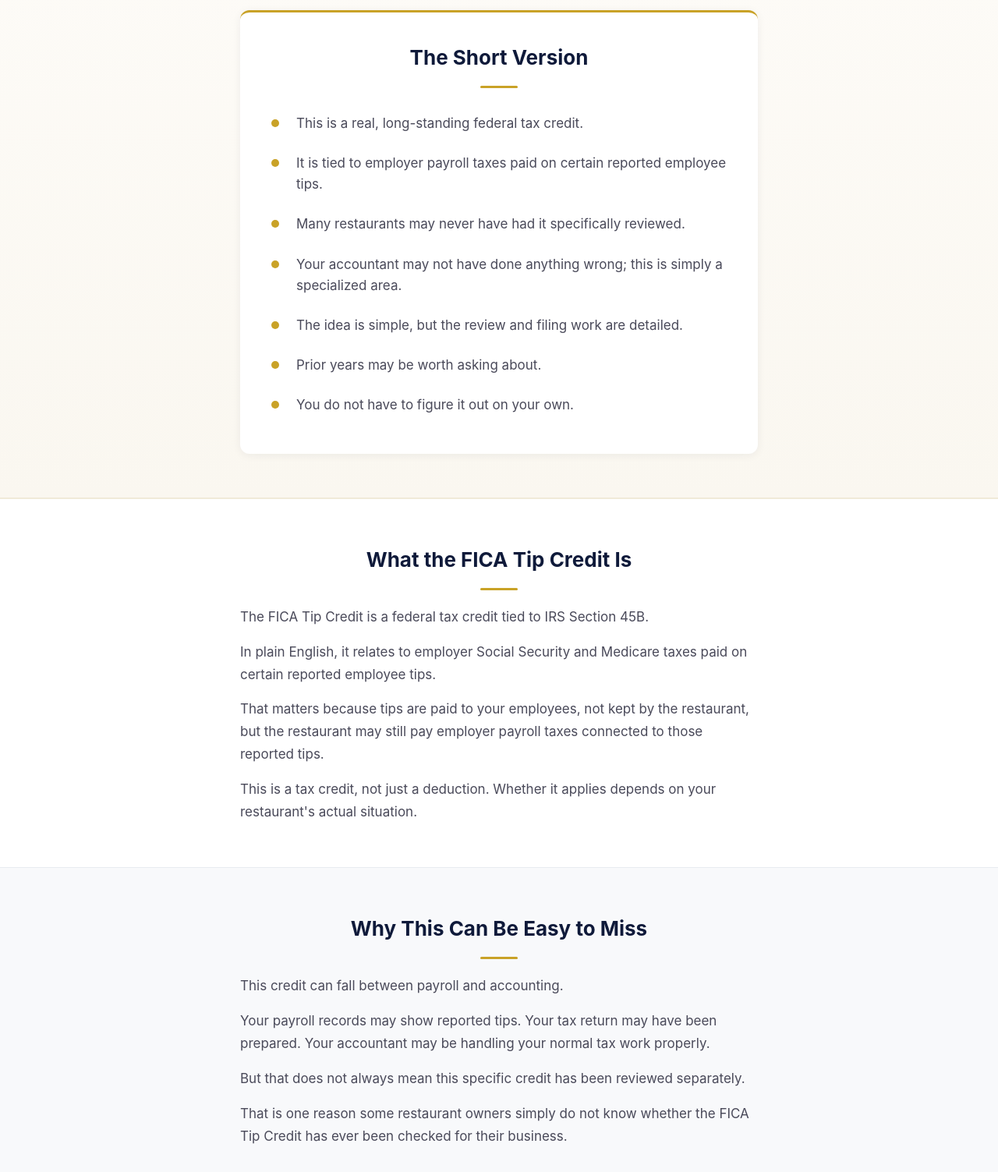
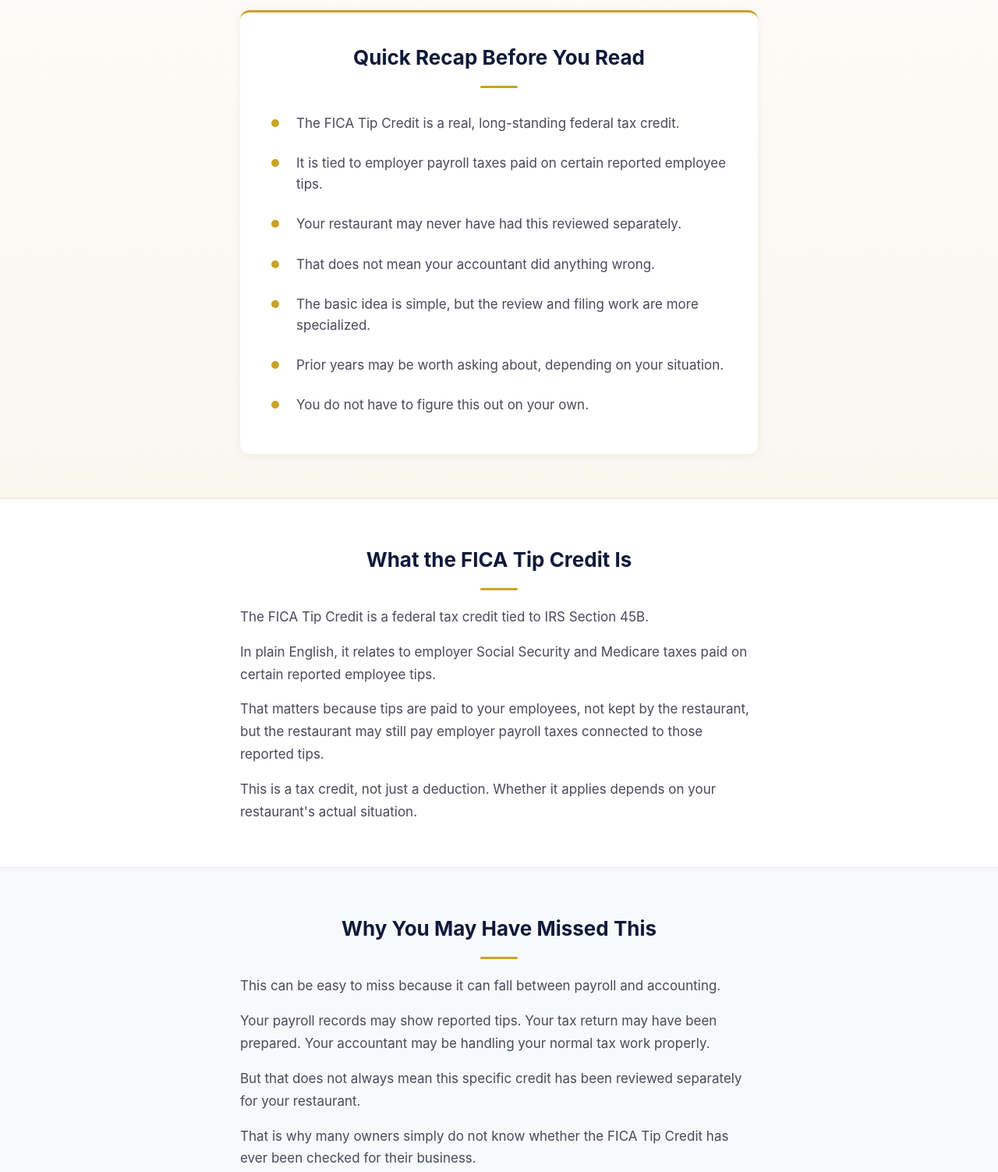
Before and after one commit to samh-star/fintitan-bridge, a website: page index.html in a window 1280 px wide. Shown: the part 640-2143 px from the top of the page at 78% size. Drawn offline with Linux system fonts and the light colour scheme.

Commit message:
Polish tone and wording for Draft v11

```diff
--- a/index.html
+++ b/index.html
@@ -480,7 +480,7 @@
 
     <!-- Hero -->
     <section class="hero">
-        <div style="position: absolute; top: 16px; right: 20px; font-size: 12px; color: rgba(255,255,255,0.4); letter-spacing: 0.3px;">Draft v10 — Outline-Based Page</div>
+        <div style="position: absolute; top: 16px; right: 20px; font-size: 12px; color: rgba(255,255,255,0.4); letter-spacing: 0.3px;">Draft v11 — Polished Tone</div>
         <div class="container">
             <h1>This May Be Worth Checking<br>If Your Restaurant Has<br><span>Tipped Employees</span></h1>
             <p>If your restaurant has tipped employees, there is a federal tax credit that may be worth asking about.</p>
@@ -494,15 +494,15 @@
     <section class="section section-gold" id="short-version">
         <div class="container">
             <div class="section-card">
-                <h2>The Short Version</h2>
+                <h2>Quick Recap Before You Read</h2>
                 <ul class="simple-list">
-                    <li>This is a real, long-standing federal tax credit.</li>
+                    <li>The FICA Tip Credit is a real, long-standing federal tax credit.</li>
                     <li>It is tied to employer payroll taxes paid on certain reported employee tips.</li>
-                    <li>Many restaurants may never have had it specifically reviewed.</li>
-                    <li>Your accountant may not have done anything wrong; this is simply a specialized area.</li>
-                    <li>The idea is simple, but the review and filing work are detailed.</li>
-                    <li>Prior years may be worth asking about.</li>
-                    <li>You do not have to figure it out on your own.</li>
+                    <li>Your restaurant may never have had this reviewed separately.</li>
+                    <li>That does not mean your accountant did anything wrong.</li>
+                    <li>The basic idea is simple, but the review and filing work are more specialized.</li>
+                    <li>Prior years may be worth asking about, depending on your situation.</li>
+                    <li>You do not have to figure this out on your own.</li>
                 </ul>
             </div>
         </div>
@@ -522,20 +522,20 @@
     <!-- Section 3: Why This Can Be Easy to Miss -->
     <section class="section section-navy">
         <div class="container">
-            <h2>Why This Can Be Easy to Miss</h2>
-            <p>This credit can fall between payroll and accounting.</p>
+            <h2>Why You May Have Missed This</h2>
+            <p>This can be easy to miss because it can fall between payroll and accounting.</p>
             <p>Your payroll records may show reported tips. Your tax return may have been prepared. Your accountant may be handling your normal tax work properly.</p>
-            <p>But that does not always mean this specific credit has been reviewed separately.</p>
-            <p>That is one reason some restaurant owners simply do not know whether the FICA Tip Credit has ever been checked for their business.</p>
+            <p>But that does not always mean this specific credit has been reviewed separately for your restaurant.</p>
+            <p>That is why many owners simply do not know whether the FICA Tip Credit has ever been checked for their business.</p>
         </div>
     </section>
 
     <!-- Section 4: This Does Not Mean Your Accountant Did Anything Wrong -->
     <section class="section section-white">
         <div class="container">
-            <h2>This Does Not Mean Your Accountant Did Anything Wrong</h2>
+            <h2>This Does Not Mean Your Accountant<br>Did Anything Wrong</h2>
             <p>This is important.</p>
-            <p>This page is not saying your accountant missed something obvious or did anything wrong.</p>
+            <p>I'm not saying your accountant missed something obvious or did anything wrong.</p>
             <p>Many local accountants are focused on the normal work restaurant owners need every year: tax returns, bookkeeping, payroll coordination, compliance, and general tax planning.</p>
             <p>The FICA Tip Credit is a more specialized area. It may require a separate look at tips, payroll records, prior tax filings, and the way the credit rules apply to your actual situation.</p>
         </div>
@@ -547,7 +547,7 @@
             <h2>Not a New Gimmick or Grant Program</h2>
             <p>The FICA Tip Credit is not a new rebate program, a grant, or a special promotion.</p>
             <p>It is tied to a real section of the federal tax code.</p>
-            <p>That matters because anything involving tax credits can sound questionable at first. This page is not about chasing a loophole. It is about asking whether a legitimate credit has ever been reviewed for your restaurant.</p>
+            <p>That matters because anything involving tax credits can sound questionable at first. The point here is not about chasing a loophole. It is about asking whether a legitimate credit has ever been reviewed for your restaurant.</p>
         </div>
     </section>
 
```
